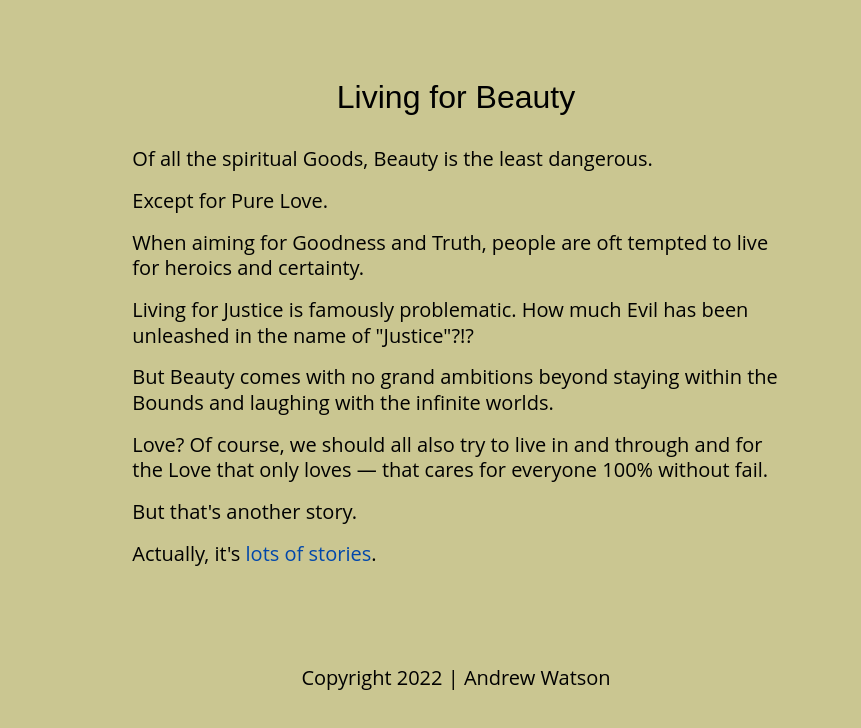
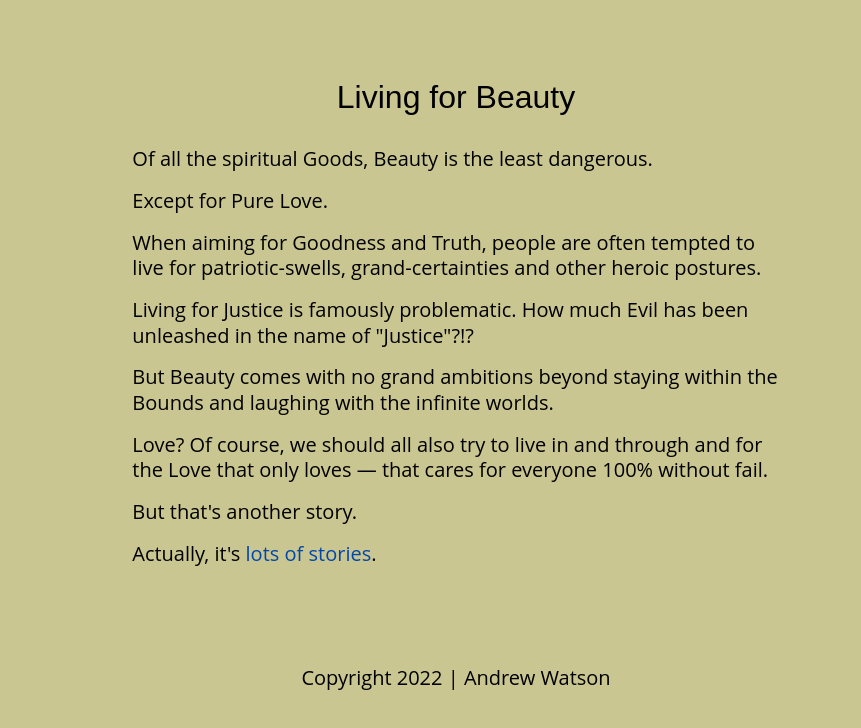
Before and after one commit to werdnamac/developer-profile, a website built with Parcel: page index.html in a window 1280 px wide. Shown: the part 3998-4726 px from the top of the page, without its empty margins (184-1045 px from the left). Built offline with nearby package versions, Linux system fonts and the light colour scheme.

Commit message:
Made a couple minor changes to the beauty content.

```diff
--- a/index.html
+++ b/index.html
@@ -344,8 +344,8 @@
         <p>
         Of all the spiritual Goods, Beauty is the least dangerous.</p>
         <p>Except for Pure Love.</p>
-        <p>When aiming for Goodness and Truth, people are oft tempted
-        to live for heroics and certainty.</p>
+        <p>When aiming for Goodness and Truth, people are often tempted
+        to live for patriotic-swells, grand-certainties and other heroic postures.</p>
         <p>Living for Justice is famously problematic.
         How much Evil has been unleashed in the name of "Justice"?!?</p>
         <p>But Beauty comes with no grand ambitions beyond staying within the Bounds
```
